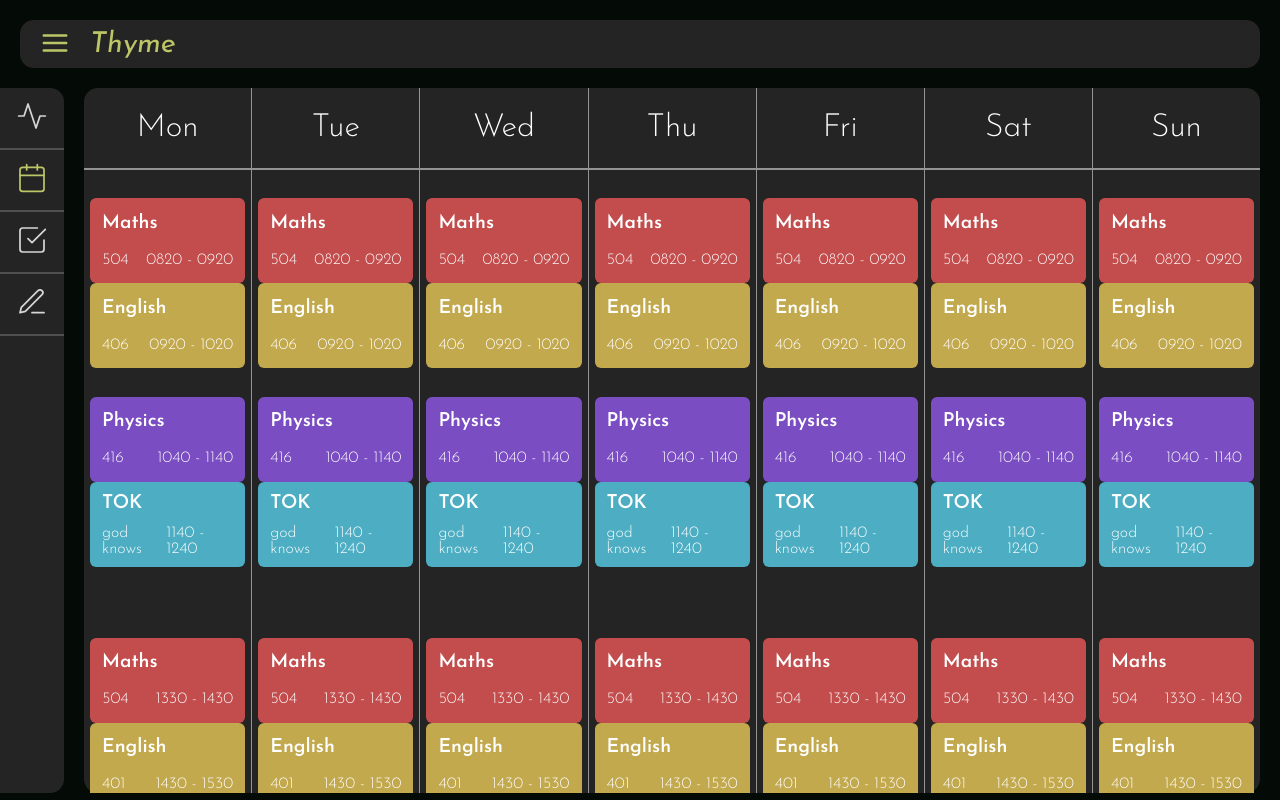
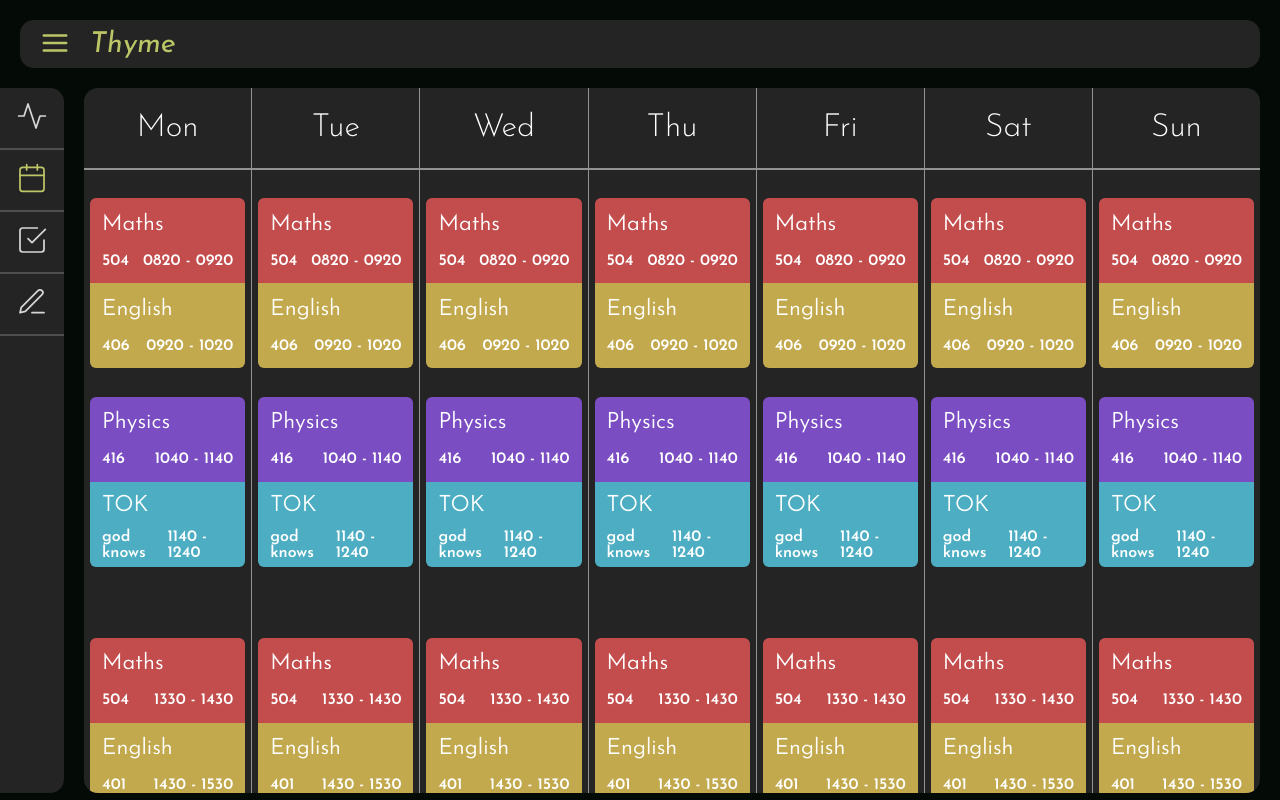
Before and after one commit to xjarlie/thyme, a React (Create React App) app in the folder client/: page /timetable in a window 1280 px wide. Built offline with nearby package versions, Linux system fonts and the light colour scheme.

Commit message:
fixes and QOL

```diff
--- a/client/src/App.css
+++ b/client/src/App.css
@@ -207,6 +207,7 @@ h1 {
     background-color: var(--color-dark-0);
     display: flex;
     flex-direction: column;
+    overflow-y: hidden;
 }
 
 .day-headers {
@@ -257,6 +258,11 @@ h1 {
     overflow-y: auto;
     display: flex;
     flex-direction: row;
+    scrollbar-width: none;
+}
+
+.day-content::-webkit-scrollbar {
+    display: none;
 }
 
 .day-content .subjects {
@@ -279,11 +285,19 @@ h1 {
     color: white;
 }
 
+.event.connect-top {
+    border-radius: 0 0 6px 6px;
+}
+
+.event.connect-bottom {
+    border-radius: 6px 6px 0 0;
+}
+
 .event .title {
     margin: 12px;
     font-family: 'Josefin Sans', sans-serif;
-    font-size: 1.2rem;
-    font-variation-settings: "wght" 600;
+    font-size: 1.4rem;
+    font-variation-settings: "wght" 350;
 }
 
 .event .under {
@@ -292,7 +306,7 @@ h1 {
     flex-direction: row;
     justify-content: space-between;
     font-family: 'Josefin Sans', sans-serif;
-    font-variation-settings: "wght" 275;
+    font-variation-settings: "wght" 600;
     padding: 0 12px;
 }
 
@@ -302,12 +316,6 @@ h1 {
     .timetable {
         min-width: 0;
         width: 100%;
-    }
-
-    .day {
-        min-width: 0;
-        width: 100%;
-        border: none;
     }
 
     .day-headers .header {
--- a/client/src/Components/Global/SideItem.js
+++ b/client/src/Components/Global/SideItem.js
@@ -2,9 +2,18 @@ import React from "react";
 import { NavLink } from 'react-router-dom';
 
 class Sideitem extends React.Component {
+
+    onLinkClick() {
+        const sidebar = document.querySelector('.sidebar');
+
+        if (window.getComputedStyle(sidebar).position === 'absolute') {
+            sidebar.classList.add('collapsed');
+        }
+    }
+
     render() {
         return (
-            <NavLink to={`/${this.props.name.toLowerCase()}`} className={`sideitem ${this.props.active ? 'active' : ''}`} id={`sidenav-${this.props.name.toLowerCase()}`}>
+            <NavLink to={`/${this.props.name.toLowerCase()}`} className={`sideitem ${this.props.active ? 'active' : ''}`} id={`sidenav-${this.props.name.toLowerCase()}`} onClick={this.onLinkClick} >
                 <span className="iconspan"><this.props.icon className="icon" /></span>
                 <span className="textspan">{this.props.name}</span>
             </NavLink>
--- a/client/src/Components/Pages/Timetable/DayContent.js
+++ b/client/src/Components/Pages/Timetable/DayContent.js
@@ -4,9 +4,32 @@ import Event from "./Event";
 class DayContent extends React.Component {
     render() {
         return (
-            <div className={`subjects ${this.props.number === 0 ? 'active' : ''}`} data-daynumber={this.props.number}>
+            <div className={`subjects ${this.props.number === this.props.currentDay ? 'active' : ''}`} data-daynumber={this.props.number}>
                 {Object.entries(this.props.events).map(([key, value]) => {
-                    return <Event key={key} id={key} data={{...value, color: this.props.subjects[value.name].color, displayName: this.props.subjects[value.name].name}} maxHeight={this.props.height} offset={this.props.offset} />
+
+                    const events = this.props.events;
+
+                    const startTime = value.startTime;
+                    const endTime = value.endTime;
+
+                    const prevEvent = events.filter((o) => {
+                        return o.endTime === startTime;
+                    });
+
+                    const nextEvent = events.filter((o) => {
+                        return o.startTime === endTime;
+                    });
+
+                    const connectTop = prevEvent.length > 0;
+                    const connectBottom = nextEvent.length > 0;
+
+                    return <Event key={key}
+                        id={key}
+                        data={{ ...value, color: this.props.subjects[value.name].color, displayName: this.props.subjects[value.name].name }}
+                        maxHeight={this.props.height}
+                        offset={this.props.offset}
+                        connectTop={connectTop}
+                        connectBottom={connectBottom} />
                 })}
             </div>
         )
--- a/client/src/Components/Pages/Timetable/DayHeader.js
+++ b/client/src/Components/Pages/Timetable/DayHeader.js
@@ -4,7 +4,6 @@ class DayHeader extends React.Component {
 
     onNextButtonClick() {
         const currentDay = document.querySelector('.day-headers .header.active');
-        console.log(currentDay.dataset)
 
         const nextDay = document.querySelector(`.day-headers .header[data-daynumber='${Number(currentDay.dataset.daynumber) + 1}']`);
         if (nextDay) {
@@ -31,7 +30,7 @@ class DayHeader extends React.Component {
 
     render() {
         return (
-            <div className={`header ${this.props.dayNumber===0 ? 'active': ''}`} data-daynumber={this.props.dayNumber}>
+            <div className={`header ${this.props.dayNumber===this.props.currentDay ? 'active': ''}`} data-daynumber={this.props.dayNumber}>
                 <button className="icon arrow-left" onClick={this.onPrevButtonClick}></button>
                 <span>{this.props.dayName}</span>
                 <button className="icon arrow-right" onClick={this.onNextButtonClick}></button>
--- a/client/src/Components/Pages/Timetable/Event.js
+++ b/client/src/Components/Pages/Timetable/Event.js
@@ -35,9 +35,10 @@ class Event extends React.Component {
         //     color = 'aquamarine';
         // }
 
+
         return (
-            <div className="event-container" style={{top: startPos - offsetHours, height: height + 'px' }}>
-                <div className="event" style={{ backgroundColor: this.props.data.color}}>
+            <div className={"event-container"} style={{top: startPos - offsetHours, height: height + 'px' }}>
+                <div className={`event ${this.props.connectTop ? 'connect-top' : ''} ${this.props.connectBottom ? 'connect-bottom' : ''}`} style={{ backgroundColor: this.props.data.color}}>
                     <span className="title">{this.props.data.displayName}</span>
                     <div className="under">
                         <span className="room">{this.props.data.room}</span>
--- a/client/src/Components/Pages/Timetable/Week.js
+++ b/client/src/Components/Pages/Timetable/Week.js
@@ -90,20 +90,22 @@ class Week extends React.Component {
 
         const hourlyHeight = 85;
         const offsetHours = (Number(events[0].startTime) - 60).toString().padStart(4, '0');
+        let currentDay = (new Date(Date.now())).getDay() - 1;
+        if (currentDay === -1) currentDay = 6;
 
         return (
             <div className="week" >
                 <div className="day-headers">
                     {
                         data.map((o) =>
-                            <DayHeader key={`${o.dayName}-header`} dayName={o.dayName} dayNumber={data.indexOf(o)} number={data.indexOf(o)} />
+                            <DayHeader key={`${o.dayName}-header`} currentDay={currentDay} dayName={o.dayName} dayNumber={data.indexOf(o)} number={data.indexOf(o)} />
                         )
                     }
                 </div>
                 <div className="day-content">
                     {
                         data.map((o) =>
-                            <DayContent key={`${o.dayName}-content`} dayName={o.dayName} events={events} subjects={subjects} number={data.indexOf(o)} height={hourlyHeight * 24} offset={offsetHours} />
+                            <DayContent key={`${o.dayName}-content`} currentDay={currentDay} dayName={o.dayName} events={events} subjects={subjects} number={data.indexOf(o)} height={hourlyHeight * 24} offset={offsetHours} />
                         )
                     }
                 </div>
@@ -112,7 +114,7 @@ class Week extends React.Component {
                         <Day key={o.dayName} dayName={o.dayName} number={data.indexOf(o)} height={hourlyHeight * 24} />
                     )
                 } */}
-            </div >
+            </div>
         )
     }
 }
```
